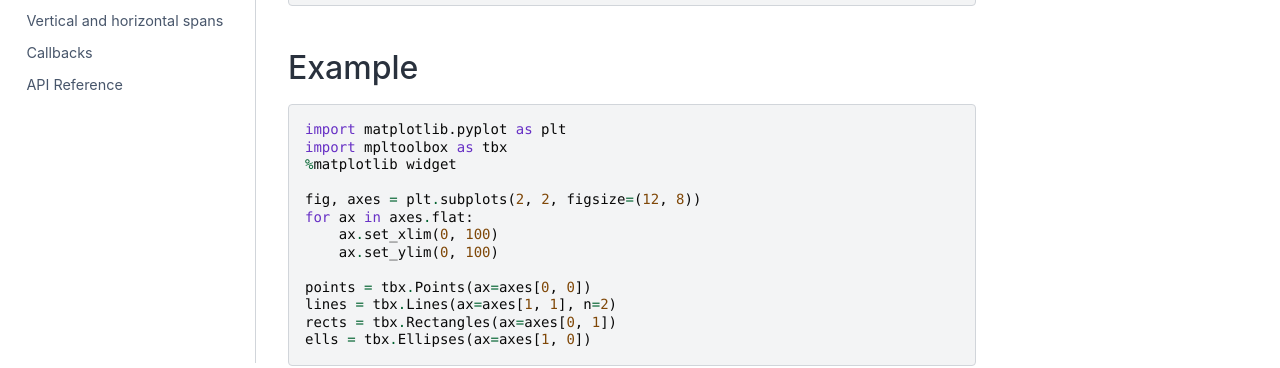
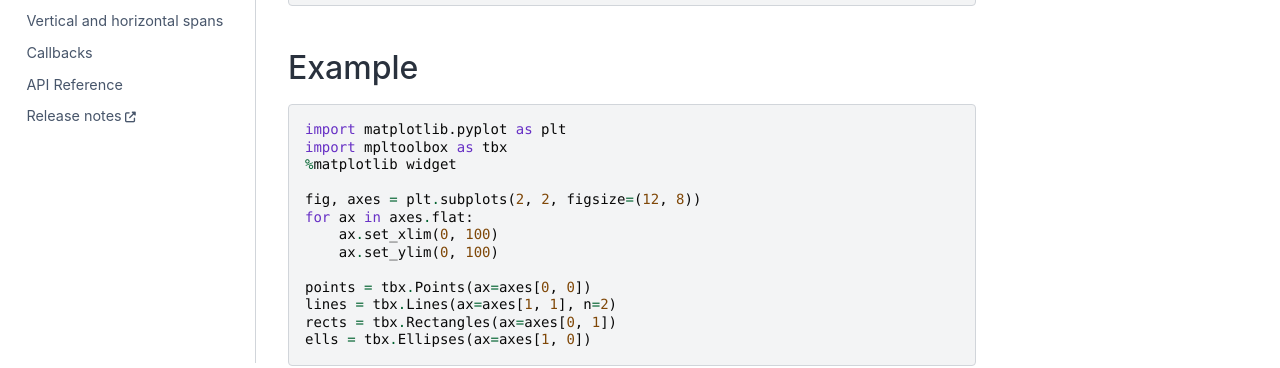
Before and after one commit to scipp/mpltoolbox, a Sphinx documentation site: the page built from docs/index.rst, in a window 1280 px wide. Shown: the part 537-905 px from the top of the page. Built offline with Sphinx 7.4.7 and the Sphinx Book theme 1.1.4, drawn with Linux system fonts in a browser that asks for light colours.

Commit message:
update index

```diff
--- a/docs/index.rst
+++ b/docs/index.rst
@@ -91,3 +91,8 @@ Example
    :hidden:
 
    api
+
+.. toctree::
+   :hidden:
+
+   Release notes <https://github.com/scipp/mpltoolbox/releases>
```
